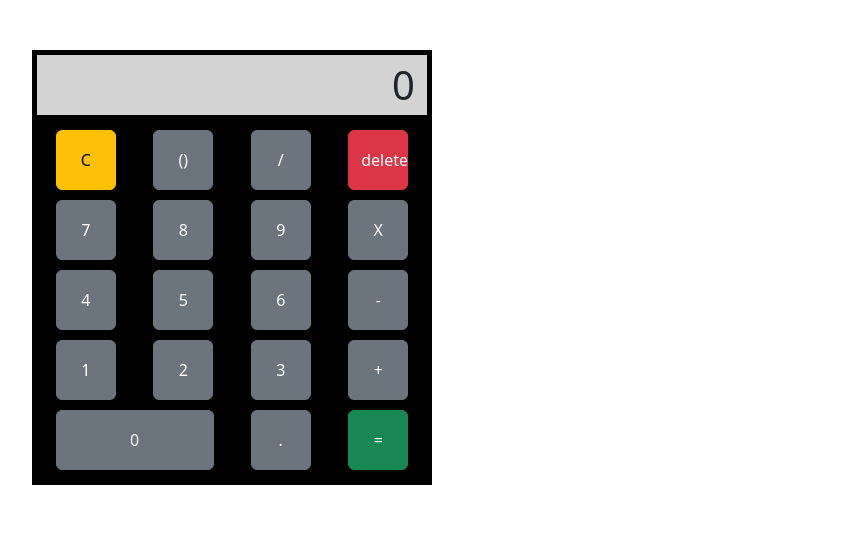
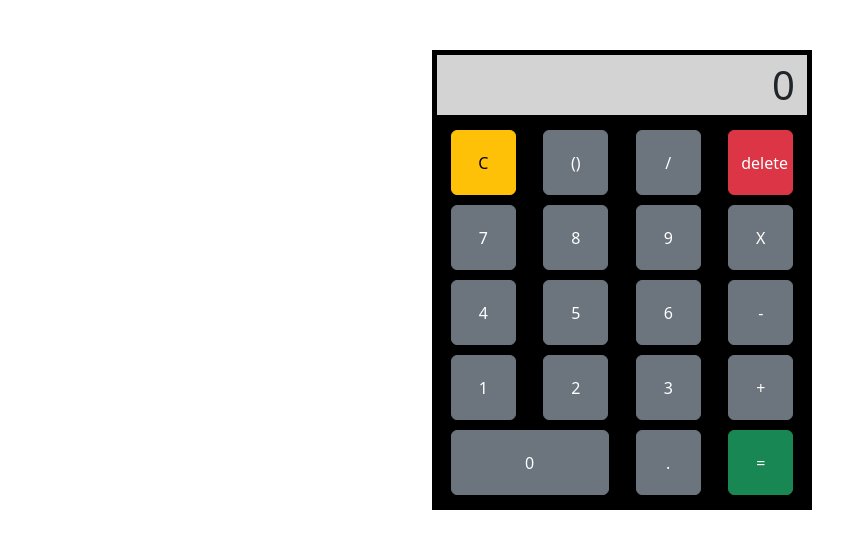
Before and after one commit to cjjasik/Calculator, a React (Create React App) app: page / in a window 1280 px wide. Shown: the top 548 px of the page, without its empty margins (18-861 px from the left). Built offline with nearby package versions, Linux system fonts and the light colour scheme.

Commit message:
styling and button sizes adjusted

```diff
--- a/src/components/Calculator.js
+++ b/src/components/Calculator.js
@@ -8,13 +8,15 @@ export default function Calculator() {
 
     const styles = {
         calcContainer:{
-            margin: "50px",
-            width: "400px",
+            marginTop: "50px",
+            width: "380px",
+            position: 'relative'
 
         }
     }
 
     return (
+
         <Container style={styles.calcContainer}>
             <Row>
                 <Col>
--- a/src/components/Key.js
+++ b/src/components/Key.js
@@ -2,7 +2,7 @@ import { Button } from "react-bootstrap"
 
 export default function Key({label, variant='secondary', isZero=false}) {
 
-    let buttonWidth = '60px';
+    let buttonWidth = '65px';
 
     if (isZero) {
         buttonWidth = '158px'
@@ -10,7 +10,7 @@ export default function Key({label, variant='secondary', isZero=false}) {
 
     const styles ={
         buttonUniform: {
-            height: '60px',
+            height: '65px',
             width: buttonWidth
         }
     }
--- a/src/components/Keyboard.js
+++ b/src/components/Keyboard.js
@@ -17,7 +17,7 @@ export default function Keyboard() {
         },
 
         keyRows: {
-            paddingBottom: '10px'
+            paddingBottom: '10px',
         },
     }
 
```
